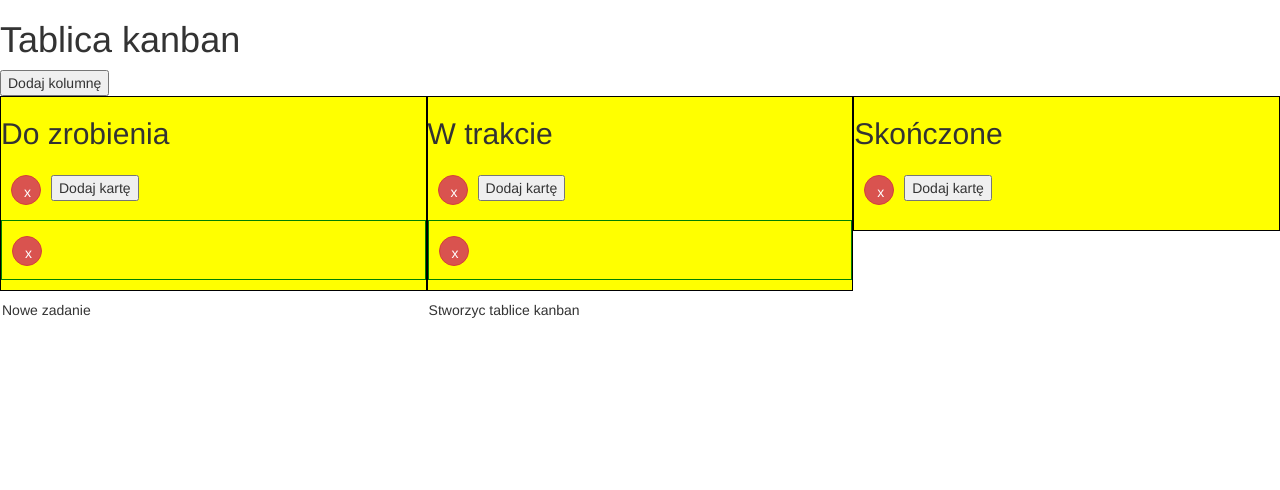
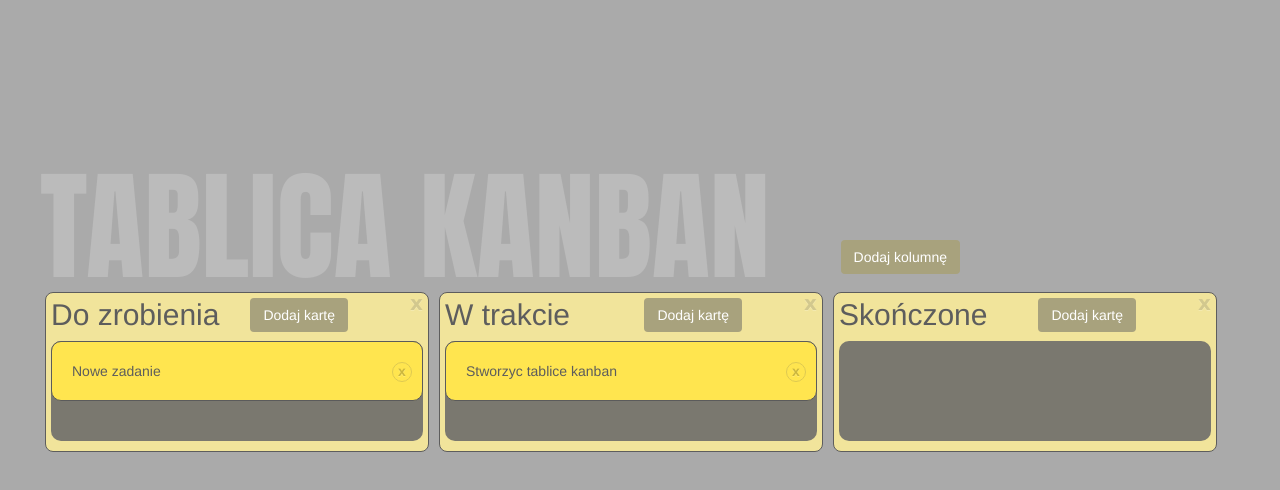
Before and after one commit to ZiggyAndzel/kodilla, a plain HTML site: page KanBan/index.html in a window 1280 px wide. Drawn offline with nearby package versions, Linux system fonts and the light colour scheme.

Commit message:
kanban ostylowany

```diff
--- a/KanBan/index.html
+++ b/KanBan/index.html
@@ -12,7 +12,7 @@
 	<body>
 		<div id="board" class="board">
 			<h1>Tablica kanban</h1>
-			<button class="create-column">Dodaj kolumnę</button>
+			<button class="create-column btn">Dodaj kolumnę</button>
 			<div class="column-container"></div>
 		</div>
 
--- a/KanBan/script.js
+++ b/KanBan/script.js
@@ -20,8 +20,8 @@ $(function() {
 			var $column = $('<div>').addClass('column');
 			var $columnTitle = $('<h2>').addClass('column-title').text(self.name);
 			var $columnCardList = $('<ul>').addClass('column-card-list');
-			var $columnDelete = $('<button>').addClass('btn btn-danger').text('x');
-			var $columnAddCard = $('<button>').addClass('add-card').text('Dodaj kartę');
+			var $columnDelete = $('<a>').addClass('close delete-column').text('x');
+			var $columnAddCard = $('<button>').addClass('add-card btn').text('Dodaj kartę');
 
 			$columnDelete.click(function() {
 				self.removeColumn();
@@ -58,7 +58,7 @@ $(function() {
 		function createCard() {
 			var $card = $('<li>').addClass('card');
 			var $cardDescription = $('<p>').addClass('card-description').text(self.description);
-			var $cardDelete = $('<button>').addClass('btn btn-danger').text('x');
+			var $cardDelete = $('<a>').addClass('close delete-card').text('x');
 
 			$cardDelete.click(function(){
 				self.removeCard();
--- a/KanBan/style.css
+++ b/KanBan/style.css
@@ -3,38 +3,111 @@
 body {
 	margin: 0;
 	padding: 0;
+	background: #aaa;
+}
+
+h1 {
+	margin: 0;
+	font-family: Impact;
+	font-size: 120px;
+	text-transform: uppercase;
+	color: #bbb;
 }
 
 #board {
-	width: auto;
-	height: 600px;
+	max-width: 1200px;
+	min-height: 300px;
 	margin: 0 auto;
+	position: relative;
+	margin-top: 20vh
+}
+
+.create-column {
+	position: absolute;
+	top: 79.5px;
+	right: 280px;
+	background: #A8A27D;
+	color: #fff;
+}
+
+.create-column:hover {
+	background: #7A786F;
+	color: #fff;
 }
 
 .column {
-	width: 33.33%;
+	width: 32%;
 	height: 100%;
 	float: left;
-	border: 1px solid #000;
-	background: yellow;
+	border: 1px solid #5D5D5D;
+	border-radius: 8px;
+	background: #F1E49B;
+	margin: 0 5px;
+	position: relative;
+	color: #5D5D5D;
+}
+
+.column-title {
+	margin: 5px;
+}
+
+.delete-column {
+	font-family: Verdana, Geneva, sans-serif;
+	font-size: 20px;
+	color:  #5D5D5D;
+	position: absolute;
+	top: 0;
+	right: 5px;
+}
+
+.add-card {
+	position: absolute;
+	top: 5px;
+	right: 80px;
+	background: #A8A27D;
+	color: #fff;
+}
+
+.add-card:hover {
+	background: #7A786F;
+	color: #fff;
+}
+
+.ui-sortable {
+	min-height: 100px;
 }
 
 ul {
 	list-style-type: none;
 	padding-left: 0;
+	background: #7A786F;
+	margin: 10px 5px;
+	border-radius: 10px;
 }
 
 ul li {
+	position: relative;
 	width: 100%;
 	height: 60px;
-	border: 1px solid green;
+	margin: 5px 0;
+	padding: 0 20px;
+	background: #FFE54F;
+	color: #5D5D5D;
+	border: 1px solid #5B5B5B;
+	border-radius: 10px;
 	line-height: 58px;
 }
 
-.btn-danger {
-	width: 30px;
-	height: 30px;
+ul li .delete-card {
+	position: absolute;
+	top: 20px;
+	right: 10px;
+	display: block;
+	width: 20px;
+	height: 20px;
+	border: 1px solid #5B5B5B;
 	border-radius: 50%;
-	margin: 15px 10px;
+	font-size: 14px;
+	line-height: 17px;
 	text-align: center;
 }
```
